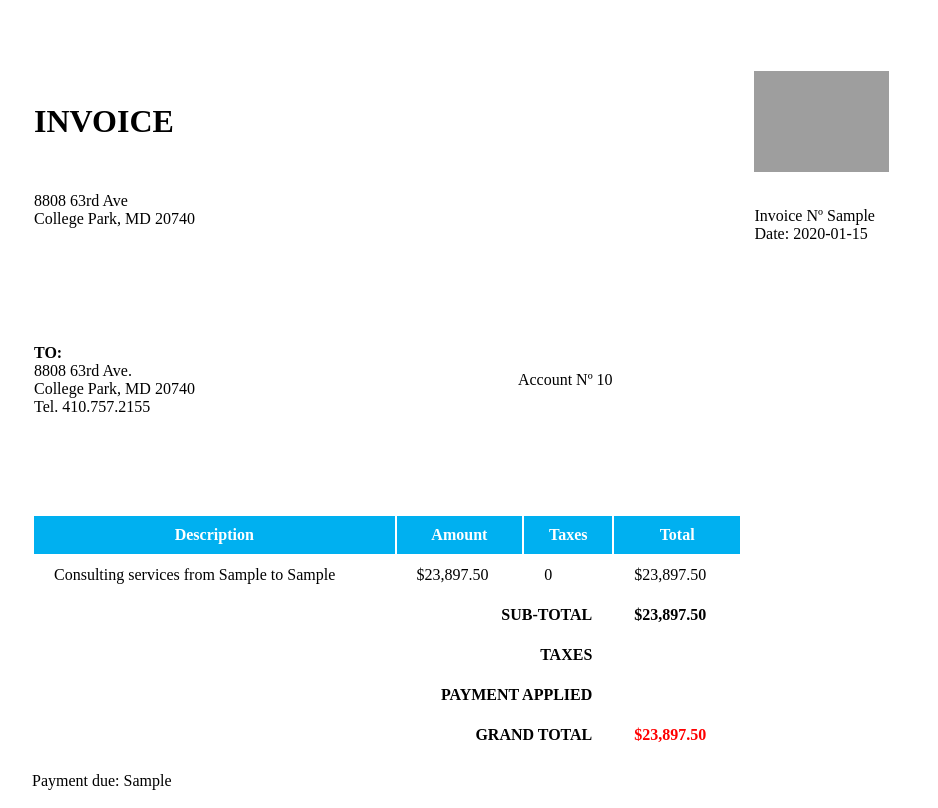
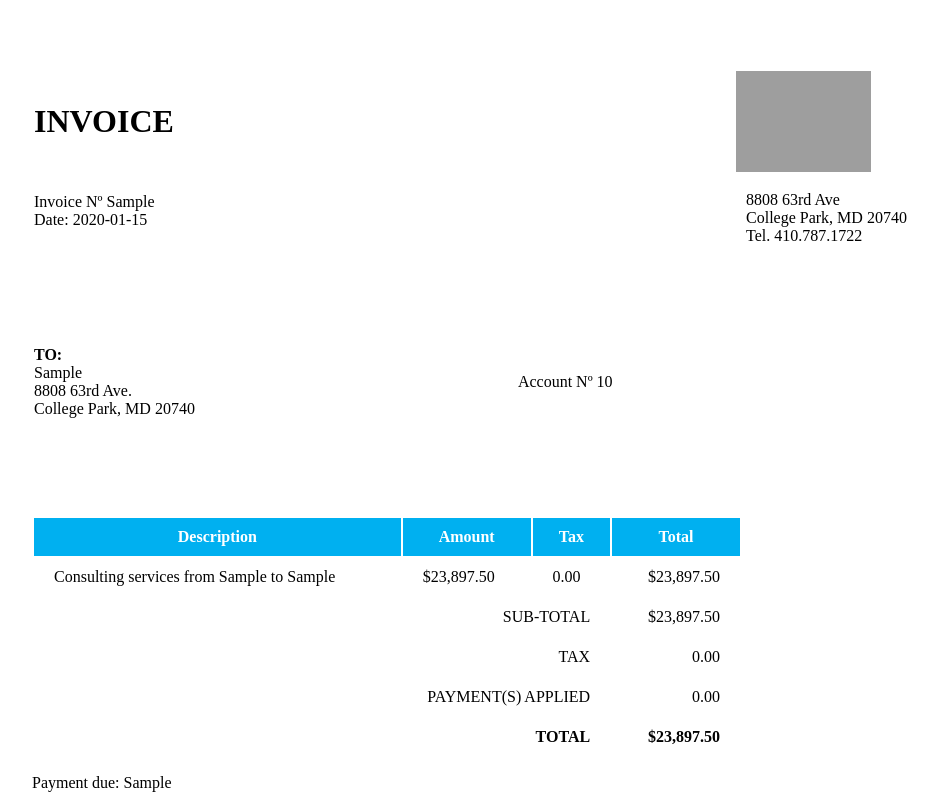
Before and after one commit to danher0310/send_invoice_bot, a Python web app: template template/invoice.html in a window 1280 px wide. Shown: the whole page, without its empty margins (76-1014 px from the left). Run offline with Jinja, Linux system fonts and the light colour scheme; the template is opened without the code that fills it: most values are stand-ins (such as "Sample title", 1, 10 or a date in 2020); grey boxes are pictures that could not be loaded.

Commit message:
updating tempalte, adding new function

```diff
--- a/main.py
+++ b/main.py
@@ -57,8 +57,9 @@ def main():
   logging.basicConfig(format= '%(asctime)s - %(name)s - %(levelname)s - %(message)s', level=logging.INFO)
   application.add_handler(CommandHandler('start', start))
   application.add_handler(CommandHandler('chat_id', chatId))
-  application.add_handler(CommandHandler('send_invoice', send_invoice))
-  application.job_queue.run_monthly(send_invoice, time(hour=6, minute=50, second=0, tzinfo=pytz.timezone('US/Eastern')), 10)
+  #application.add_handler(CommandHandler('send_invoice', send_invoice))
+  application.job_queue.run_monthly(send_invoice, time(hour=7, minute=10, second=0, tzinfo=pytz.timezone('US/Eastern')), 10)
+  application.job_queue.run_monthly(send_invoice, time(hour=7, minute=10, second=0, tzinfo=pytz.timezone('US/Eastern')), 25)
   print("-----Bot Started-----")
   application.run_polling()
 
--- a/template/assets/css/index.css
+++ b/template/assets/css/index.css
@@ -1,8 +0,0 @@
-
-.table thead{
-  background-color: #00B0F0;
-  color: #fff
-}
-#grand-total{
-  color: red;
- }
--- a/template/invoice.html
+++ b/template/invoice.html
@@ -65,9 +65,17 @@
     text-align: end;
   }
   .img-space{
-    margin-top: 2rem;
-    padding-top: 2rem;
+    margin-top: 1rem;
+    padding-top: 1rem;
+    padding-left: 0.7rem;
+
   }
+  .table thead{
+    background-color: #00B0F0;
+    color: #fff
+  }
+
+
   </style>
 
 
@@ -87,8 +95,11 @@
       </tr>
 
       <tr>
-        <td colspan="10" class="row1">8808 63rd Ave <br> College Park, MD 20740</td>
-        <td rowspan="5" class="img-space">Invoice Nº {{invoiceN}} <br>  Date: {{dates}}</td>
+
+        <td colspan="10" class="row1">Invoice Nº {{invoiceN}} <br>  Date: {{dates}}</td>
+        <td rowspan="5" class="img-space">8808 63rd Ave
+          <br> College Park, MD 20740
+          <br> Tel. 410.787.1722</td>
       </tr>
 
 
@@ -103,10 +114,11 @@
     <tbody>
       <tr>
         <td colspan="50" class="row1-sub-header">
-          <p class=""><p><strong>TO:</strong> <br>
+          <p class=""><p><strong>TO: </strong> <br>
+            {{to}} <br>
             8808 63rd Ave. <br>
             College Park, MD 20740<br>
-            Tel. 410.757.2155
+
           </p>
         </td>
 
@@ -133,7 +145,7 @@
       <tr>
         <th scope="col">Description</th>
         <th scope="col">Amount</th>
-        <th scope="col">Taxes</th>
+        <th scope="col">Tax</th>
         <th scope="col">Total</th>
       </tr>
     </thead>
@@ -141,25 +153,25 @@
       <tr>
         <td scope="row">Consulting services from {{firstDay}} to {{lastDay}}</td>
         <td>$23,897.50</td>
-        <td>0</td>
-        <td>$23,897.50</td>
+        <td>0.00</td>
+        <td class="text-end">$23,897.50</td>
       </tr>
 
       <tr>
-        <td colspan="3" class="text-end"><strong>SUB-TOTAL</strong></td>
-        <td><strong> $23,897.50 </strong></td>
+        <td colspan="3" class="text-end">SUB-TOTAL</td>
+        <td class="text-end"> $23,897.50 </td>
       </tr>
       <tr>
-        <td colspan="3" class="text-end"><strong>TAXES</strong></td>
-        <td></td>
+        <td colspan="3" class="text-end">TAX</td>
+        <td class="text-end"> 0.00</td>
       </tr>
       <tr>
-        <td colspan="3" class="text-end"><strong>PAYMENT APPLIED</strong></td>
-        <td></td>
+        <td colspan="3" class="text-end">PAYMENT(S) APPLIED</td>
+        <td class="text-end"> 0.00</td>
       </tr>
       <tr>
-        <td colspan="3" class="text-end"><strong>GRAND TOTAL</strong></td>
-        <td> <strong id="grand-total"> $23,897.50 </strong></td>
+        <td colspan="3" class="text-end"><strong>TOTAL</strong></td>
+        <td class="text-end"> <strong id="grand-total"> $23,897.50 </strong></td>
       </tr>
     </tbody>
   </table>
--- a/utils.py
+++ b/utils.py
@@ -77,6 +77,7 @@ def create_invoice():
   context = {
 
     'dates':dates,
+    'to':os.getenv('to'),
     'invoiceN': invoiceN,
     'firstDay': firstDay,
     'lastDay': lastDay
@@ -93,6 +94,6 @@ def create_invoice():
       if insert_invoice_number(int(invoiceN)):
         return path_saving
       else:
-        return "We have a error with the invoice"
+        return "Sorry, but the invoice has some error, please contact to administrator"
   else:
-    return "I created the invoice today"
+    return "Sorry, but this invoice was already processed today. Try again tomorrow."
```
